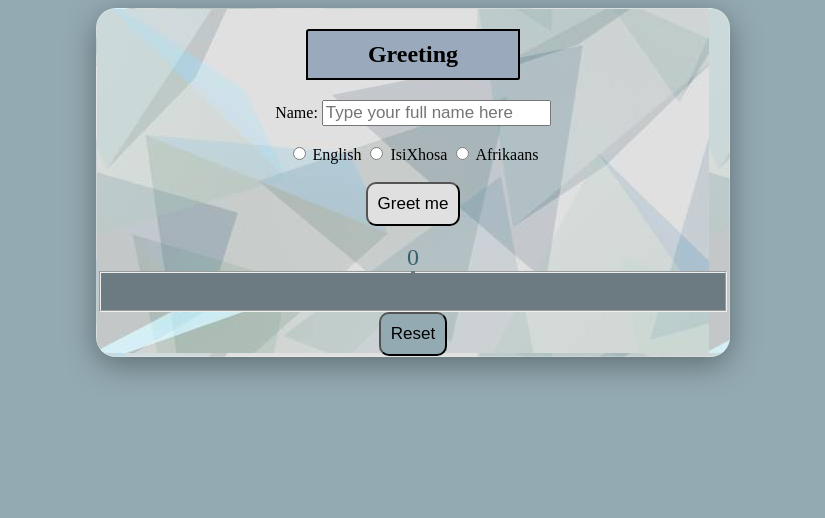
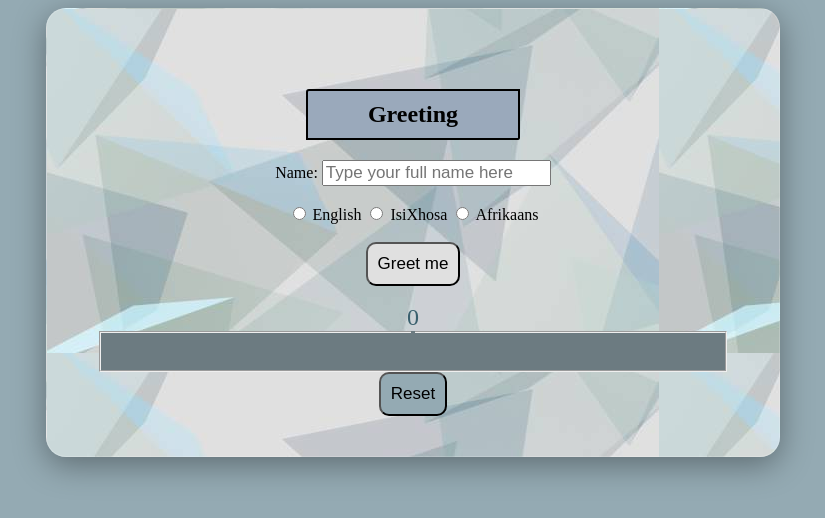
Before and after one commit to Kamvandwanya7/greet-exercise, a plain HTML site: page index.html in a window 1280 px wide. Shown: the whole page, without its empty margins (227-1052 px from the left). Drawn offline with Linux system fonts and the light colour scheme.

Commit message:
i added sizes

```diff
--- a/greet.css
+++ b/greet.css
@@ -27,8 +27,8 @@ body {
     margin-left: auto;
     margin-right: auto;
     width: 50%;
-    /* padding: 40px 50px; */
-    /* padding-top: 60px; */
+    padding: 40px 50px;
+    padding-top: 60px;
     background-image: url(./image/istockphoto-1220429168-612x612.jpg);
     text-align: center;
     /* background: linear-gradient(135deg, rgba(255, 255, 255, 0.1), rgba(255, 255, 255, 0)); */
@@ -96,4 +96,4 @@ h2 {
     .glass {
         flex-direction: column;
     }
-} */
+}  */
```
